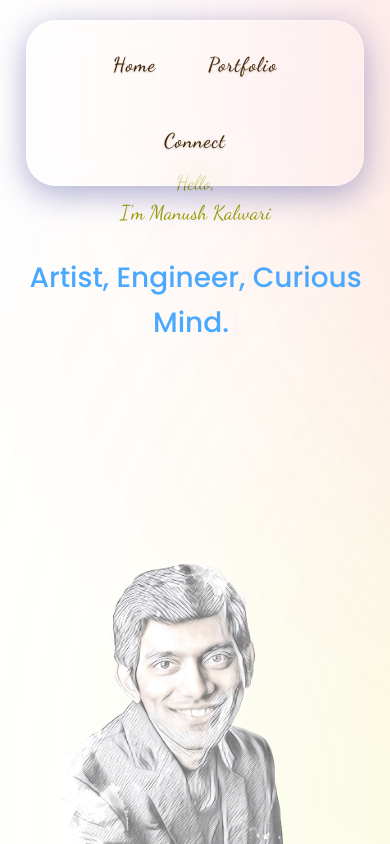
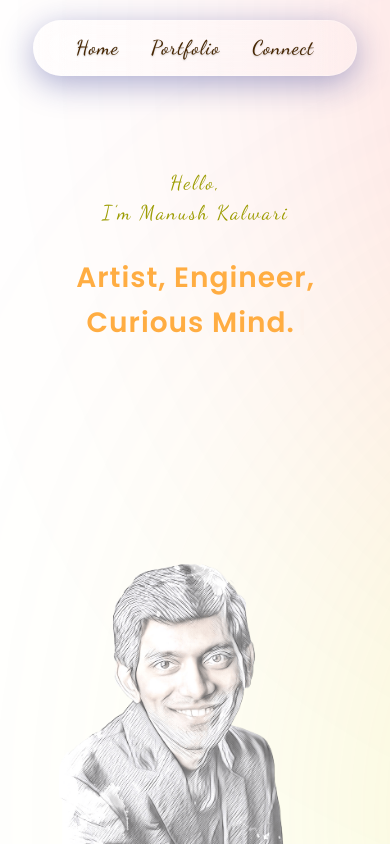
Before and after one commit to ManushKalwari/Portfolio, a React (Create React App) app: page / in a window 390 px wide. Built offline with nearby package versions, Linux system fonts and the light colour scheme; a web font is replaced by a local one.

Commit message:
Updated styles and glassmorphism for topbar and portfolio cards

```diff
--- a/src/App.css
+++ b/src/App.css
@@ -100,7 +100,7 @@ h4 {
 
 
 .topbar a {
-  padding: clamp(20px, 3vw, 20px);
+  padding: clamp(15px, 3vw, 20px);
   font-weight: 500;
   font-family: "Dancing Script", cursive;
   font-size: clamp(35px, 2.2vw, 50px);
@@ -141,15 +141,17 @@ h4 {
   flex: 2;
   width: 60%;
   max-width: 65%;
-  font-size: clamp(24px, 2.5vw, 40px);
+  font-size: clamp(30px, 2.5vw, 40px);
   line-height: 1.5;
+  letter-spacing: 2px;
 }
 
 .about {
   font-family: 'Poppins', sans-serif;
   font-size: 38px;
-  font-weight: 500;
-  color: #4ba8ff;
+  font-weight: 600;
+  letter-spacing: 1px;
+  color: #ffad42;
   line-height: 1.6;
 }
 
@@ -157,7 +159,6 @@ h4 {
   font-family: 'Poppins', sans-serif;
   font-size: 20px;
 }
-
 
 .myPic {
   flex: 1;
@@ -268,7 +269,7 @@ h4 {
   color: #ad8500;
   background: linear-gradient(
     to right,
-    rgba(255, 234, 167, 0.39),
+    rgba(255, 246, 215, 0.39),
     rgba(247, 255, 142, 0.445)
   );
   backdrop-filter: blur(10px);
@@ -277,9 +278,8 @@ h4 {
   display: flex;
   justify-content: space-evenly;
   align-items: center;
-  padding: 30px;
-  text-align: left;
-  line-height: 120%;
+  padding: 20px;
+  line-height: 100%;
   margin: 10vw;
   margin-bottom: 150px;
   border-radius: 45px;
@@ -416,6 +416,8 @@ h4 {
   z-index: 1;
 }
 
+
+
 @media (max-width: 768px) {
 
   .topbar {
@@ -423,7 +425,7 @@ h4 {
     justify-content: center;
     align-items: center;
     gap: 12px;
-    padding: 12px 12px;
+    padding: 5px 5px;
     width: 80vw;
     height: auto;
     flex-wrap: wrap;
@@ -431,6 +433,7 @@ h4 {
   }
 
   .topbar a {
+    padding: 10px;
     font-size: 20px;
     white-space: nowrap;
   }
--- a/src/components/Connect.js
+++ b/src/components/Connect.js
@@ -15,22 +15,22 @@ function Connect() {
                 >
                     <Typewriter
                         words={[
-                            'Thanks for wandering through this little corner of the web.',
-                            'I don’t do farewells. Let’s keep the conversation going...',
+                            'Thanks for wandering through this little Corner of the Web.',
+                            'I don’t do farewells. Let’s keep the Conversation going >>>',
                         ]}
                         loop={0}
                         cursor
                         cursorStyle="❀"
-                        typeSpeed={50}
-                        deleteSpeed={30}
-                        delaySpeed={2000}
+                        typeSpeed={80}
+                        deleteSpeed={20}
+                        delaySpeed={2500}
                     />
                 </p>
 
                 {/* Always-visible email */}
                 <p style={{ textAlign: 'center' }}>
                     <a href="mailto:manushkalwari141@gmail.com" className="email-link">
-                        Reach me @manushkalwari141@gmail.com
+                        manushkalwari141@gmail.com
                     </a>
                 </p>
             </div>
--- a/src/components/Footer.js
+++ b/src/components/Footer.js
@@ -9,7 +9,7 @@ function Footer() {
 
                 <p className="signature">© 2025 | Manush M. Kalwari</p>
             </div>
-            <div className="rainbow-bg"></div> {/* Already styled before */}
+            <div className="rainbow-bg"></div>
         </footer>
     );
 }
--- a/src/components/Hero.js
+++ b/src/components/Hero.js
@@ -15,7 +15,7 @@ function Hero() {
                                 'Loves reading biological & artificial minds.',
 
                             ]}
-                            loop={0} // Set to 0 or Infinity
+                            loop={0} //Infinite looop
                             cursor
                             cursorStyle="|"
                             typeSpeed={100}
--- a/src/components/Portfolio.js
+++ b/src/components/Portfolio.js
@@ -74,7 +74,7 @@ function Portfolio() {
                 letterSpacing: '16px',
                 textShadow: '2px -2px 6px rgba(104, 88, 18, 0.69)'
             }}>
-                PRO Jects
+                PRO jets
             </h2>
             <div className="portfolio-grid">
                 {projects.map((proj, index) => (
```
